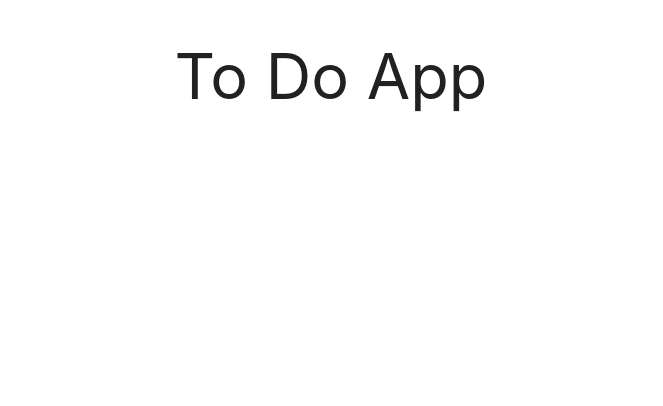
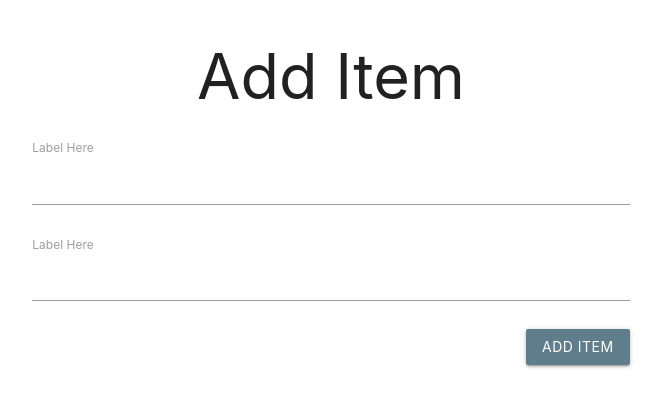
Before and after one commit to rpan06/redux-todo-list, a React (Create React App) app: page /add in a window 1280 px wide. Shown: the top 406 px of the page, without its empty margins (309-972 px from the left). Built offline with nearby package versions, Linux system fonts and the light colour scheme.

Commit message:
add item

```diff
--- a/package.json
+++ b/package.json
@@ -11,6 +11,7 @@
     "react-router-dom": "^4.3.1",
     "react-scripts": "2.0.3",
     "redux": "^4.0.0",
+    "redux-form": "^7.4.2",
     "redux-promise": "^0.6.0"
   },
   "scripts": {
--- a/src/components/App.js
+++ b/src/components/App.js
@@ -1,14 +1,15 @@
 import React, { Component } from 'react';
 import {Route} from 'react-router-dom'
 import List from './list'
+import AddItem from './add_item'
 
 
 class App extends Component {
 	render() {
 		return (
 			<div className="container">
-				<h1 className="center">To Do App</h1>
-				<Route path = "/" exact component={List}/>
+				<Route path="/" exact component={List}/>
+				<Route path="/add" component={AddItem}/>
 			</div>
 		);
 	}
--- /dev/null
+++ b/src/components/add_item.js
@@ -0,0 +1,45 @@
+import React, {Component} from 'react';
+import {Field, reduxForm} from 'redux-form'
+
+class AddItem extends Component {
+    renderInput(props){
+        console.log('render input arguments', props)
+        return(
+            <div className="row">
+                <div className="s12">
+                    <label>Label Here</label>
+                    <input {...props.input} type="text"/>
+                </div>
+            </div>
+        )
+    }
+    saveItem=(values)=>{
+        console.log("Form Values: ",values)
+        //do stuff here;
+    }
+    render(){
+        const {handleSubmit} = this.props
+        return (
+            <div>
+                <h1 className="center">Add Item</h1>
+                <div className="row">
+                    <div className="col s8 offset-s2">
+                        <form onSubmit={handleSubmit(this.saveItem)}>
+                            <Field name="title" component={this.renderInput}/>
+                            <Field name="details" component={this.renderInput}/>
+                            <div className="row">
+                                <div className="s12 right-align">
+                                    <button className="btn blue-grey">Add Item</button>
+                                </div>
+                            </div>
+                        </form>
+                    </div>
+                </div>
+            </div>
+        )
+    }
+}
+
+export default reduxForm({
+    form: 'add-item' //no specific name, just made up
+})(AddItem);
--- a/src/components/list.js
+++ b/src/components/list.js
@@ -1,4 +1,5 @@
 import React from 'react';
+import {Link} from 'react-router-dom'
 import { connect } from 'react-redux';
 import {getListData} from '../actions/index'
 
@@ -13,9 +14,18 @@
             return <li key={item._id} className="collection-item">{item.title}</li>
         })
         return(
-            <ul className="collection">
-                {listElements}
-            </ul>
+            <div>
+                <h1 className="center">To Do List</h1>
+                <div className="row">
+                    <div className="col s12 right-align">
+                        <Link className="btn blue-gray darken-1" to="/add">Add Item</Link>
+                    </div>
+                </div>
+                <ul className="collection">
+                    {listElements}
+                </ul>
+            </div>
+
         )
     }
 }
--- a/src/reducers/index.js
+++ b/src/reducers/index.js
@@ -1,8 +1,10 @@
 import { combineReducers } from 'redux';
 import listReducer from './list_reducer';
+import {reducer as formReducer} from 'redux-form';
 
 const rootReducer = combineReducers ({
-        list: listReducer
+        list: listReducer,
+        form: formReducer
 });
 
 export default rootReducer;
```
Also changed, not shown: 1 other file (tests, documents, lock files or other folders).
